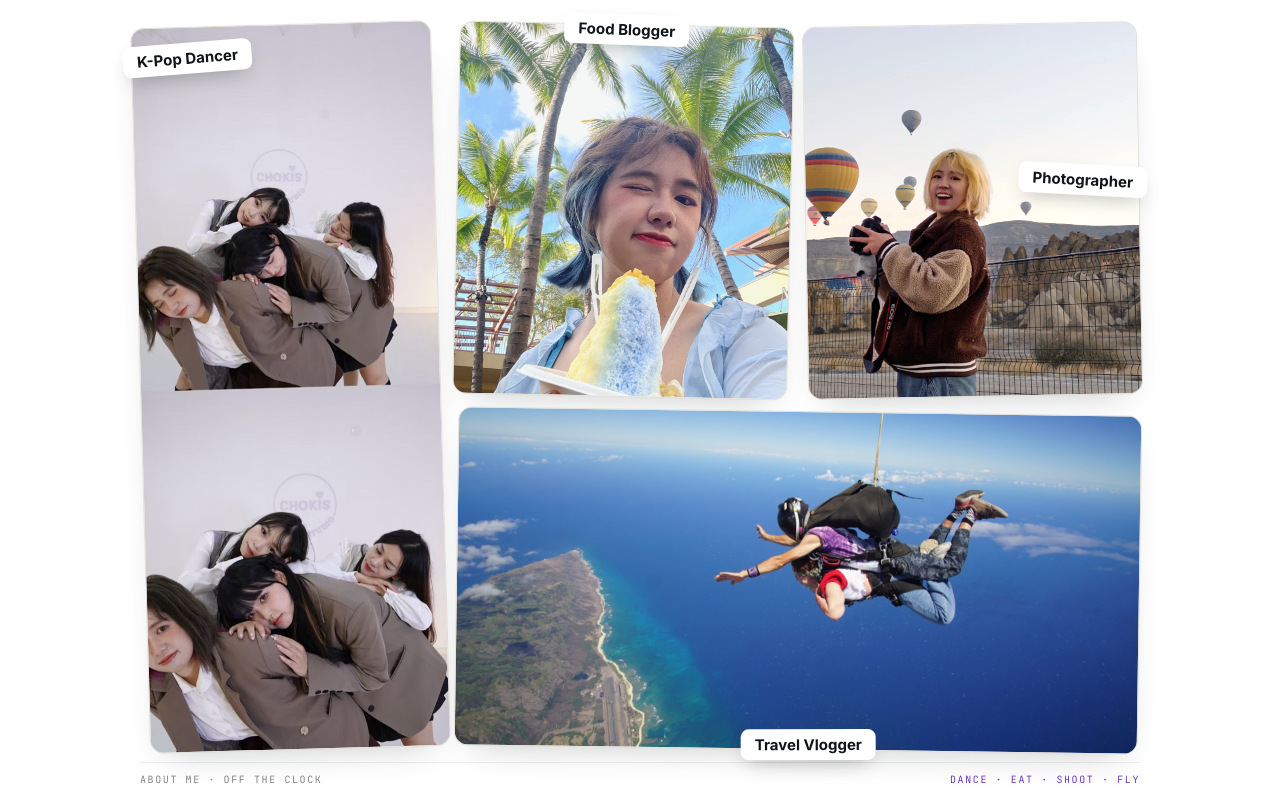
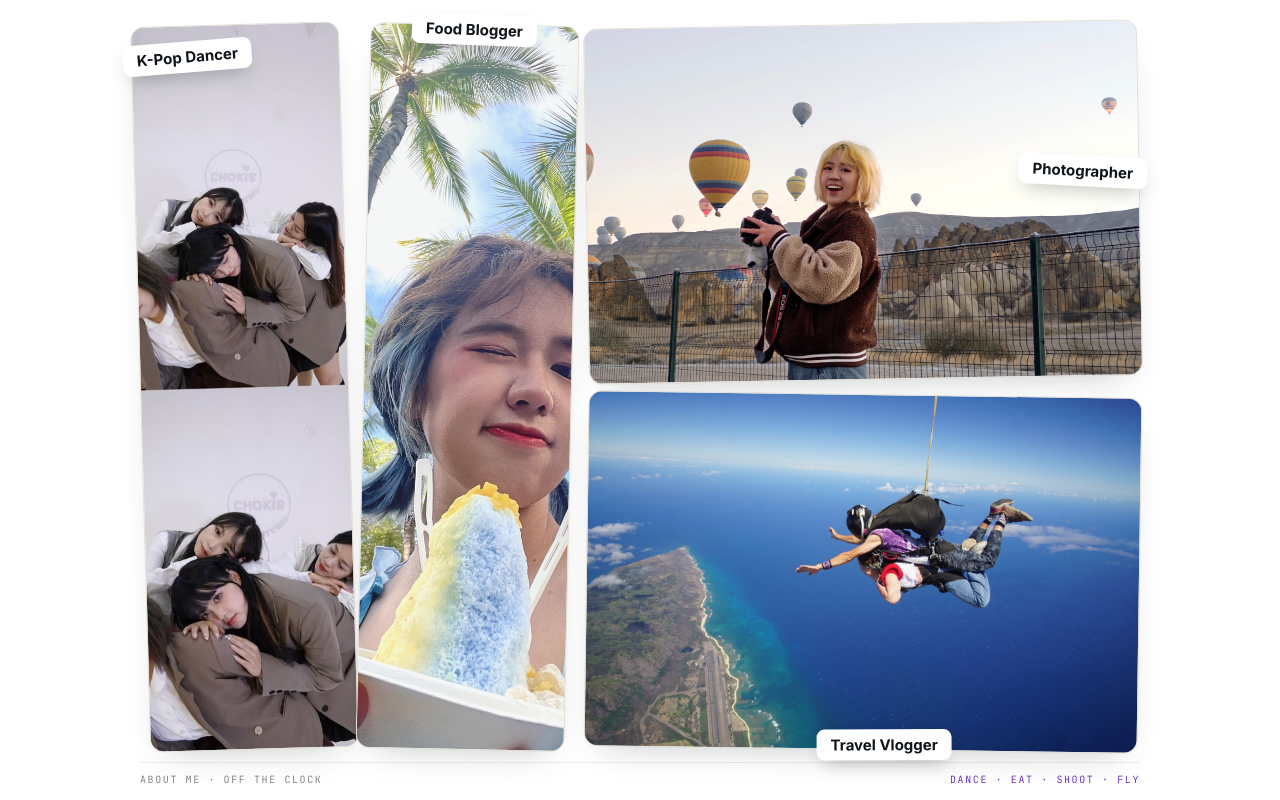
Before and after one commit to hiamberhuang/journey, a plain HTML site: page life/index.html in a window 1280 px wide. Drawn offline with Linux system fonts and the light colour scheme.

Commit message:
Life grid: two portrait columns left, two wide tiles right
Co-Authored-By: Claude Fable 5 <noreply@anthropic.com>

```diff
--- a/life/index.html
+++ b/life/index.html
@@ -25,11 +25,11 @@
     .collage {
       flex: 1 1 auto; min-height: 0;
       display: grid; gap: clamp(10px, 1.8vh, 16px);
-      grid-template-columns: 0.9fr 1fr 1fr;
-      grid-template-rows: 1.1fr 1fr;
+      grid-template-columns: 0.85fr 0.85fr 1.1fr 1.1fr;
+      grid-template-rows: 1fr 1fr;
       grid-template-areas:
-        "kpop food photo"
-        "kpop travel travel";
+        "kpop food photo photo"
+        "kpop food travel travel";
       padding: clamp(6px, 1.5vh, 14px) 0;
     }
     .tile {
```
